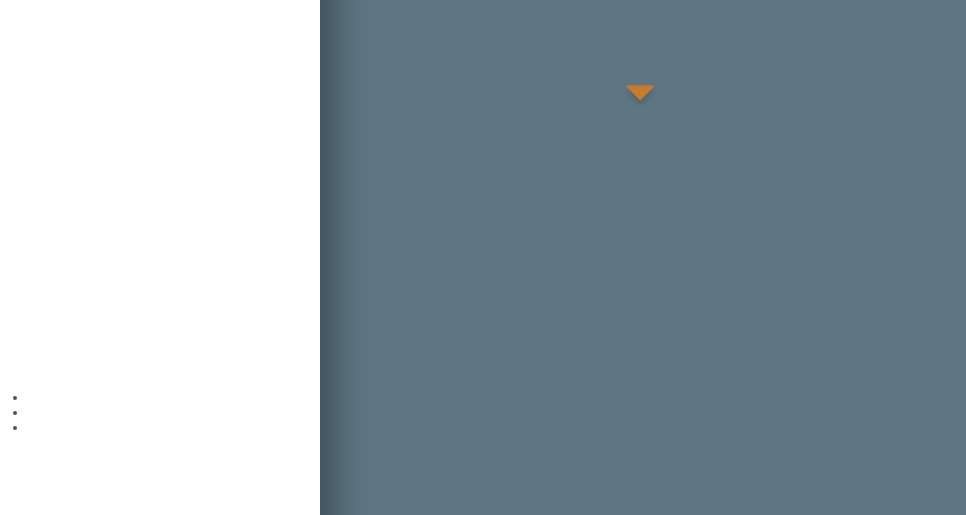
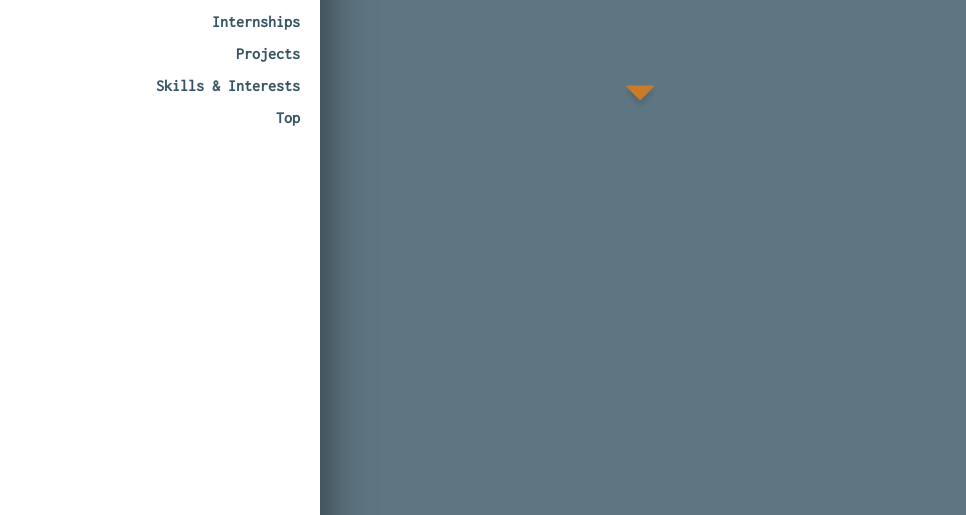
Before and after one commit to dmalataeva/dmalataeva.github.io, a plain HTML site: page index.html in a window 1280 px wide. Shown: the part 285-800 px from the top of the page, without its empty margins (0-966 px from the left). Drawn offline with nearby package versions, Linux system fonts and the light colour scheme; a web font is replaced by a local one.

Commit message:
Navbar working

```diff
--- a/css/style.css
+++ b/css/style.css
@@ -282,6 +282,16 @@ hr {
 	height: 100vh;
 }
 
+#navbar {
+	margin-top: 20px;
+	line-height: 2;
+}
+
+#navbar li{
+	font-size: 16px;
+	font-weight: bold;
+}
+
 /**=====================LOADING=ANIMATION=========================*/
 .loadingScreen{
 	display: block;
--- a/index.html
+++ b/index.html
@@ -45,6 +45,14 @@ Athiti (sans-serif) - for titles
     <div id="sidebar">
       <h1 id="introName">Deniza<br>Malataeva</h1>
       <p id="me-titles">Software Developer • Hardware Explorer<br>Concept Artist • Tea Enthusiast</p>
+      <div id="navbar">
+        <ul id="navbar-list">
+          <li onclick="goToInternships()">Internships</li>
+          <li onclick="goToProjects()">Projects</li>
+          <li onclick="goToSkills()">Skills & Interests</li>
+          <li onclick="goToTop()">Top</li>
+        </ul>
+      </div>
     </div>
 
       <div id="center-body">
@@ -85,7 +93,7 @@ Athiti (sans-serif) - for titles
             </p>
           </div>
           <div class="doingsTools">
-            <p>Made using:</p>
+            <p>Built using:</p>
             <ul>
               <li>Python</li>
               <li>Javascript (WebGL)</li>
@@ -103,7 +111,7 @@ Athiti (sans-serif) - for titles
             Resourceful is also able to accomodate special needs like allergies and dietary restrictions.</p>
           </div>
           <div class="doingsTools">
-            <p>Made using:</p>
+            <p>Built using:</p>
             <ul>
               <li>Java</li>
               <li>Amazon Echo</li>
@@ -119,7 +127,7 @@ Athiti (sans-serif) - for titles
             </p>
           </div>
           <div class="doingsTools">
-            <p>Made using:</p>
+            <p>Built using:</p>
             <ul>
               <li>Python</li>
               <li>SmallBasic</li>
@@ -135,7 +143,7 @@ Athiti (sans-serif) - for titles
             </p>
           </div>
           <div class="doingsTools">
-            <p>Made using:</p>
+            <p>Built using:</p>
             <ul>
               <li>Java</li>
               <li>Javascript</li>
@@ -153,7 +161,7 @@ Athiti (sans-serif) - for titles
                A background app is triggered by the NFC activity of your phone - it checks if payments are being made, scrapes information from receipts on your screen and stores it into an account associated with your phone number. Simply text Transactual to receive a list of your payments for various time periods.</p>
           </div>
           <div class="doingsTools">
-            <p>Made using:</p>
+            <p>Built using:</p>
             <ul>
               <li>Java for Android</li>
               <li>ocr.space</li>
@@ -321,14 +329,6 @@ Athiti (sans-serif) - for titles
 
 	<!-- Image Grid Links to Lightboxes END -->
 
-  <!-- Sidebar Nav Menu -->
-
-  <div class="fixed-side-navbar">
-    <li onclick="goToTop()"></li>
-    <li onclick="goToDoings()"></li>
-    <li onclick="goToResume()"></li>
-    <!--<li onclick="goToGrid()"></li>-->
-  </div>
 
 
 		<!-- jQuery files -->
--- a/js/swooshy.js
+++ b/js/swooshy.js
@@ -54,14 +54,19 @@ var goToTop = function(){
   $('html,body').animate({scrollTop: 0},'slow');
 };
 
-var goToDoings = function(){
+var goToInternships = function(){
   $('html,body').animate({scrollTop:
-  $("#doings").offset().top},'slow');
+  $("#internships").offset().top},'slow');
 };
 
-var goToResume = function(){
+var goToSkills = function(){
   $('html,body').animate({scrollTop:
-  $("#skills").offset().top+100},'slow');
+  $("#skills").offset().top},'slow');
+};
+
+var goToProjects = function(){
+  $('html,body').animate({scrollTop:
+  $("#projects").offset().top},'slow');
 };
 
 var goToGrid = function(){
```
